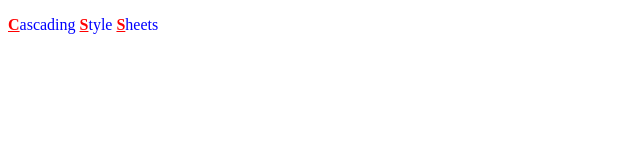
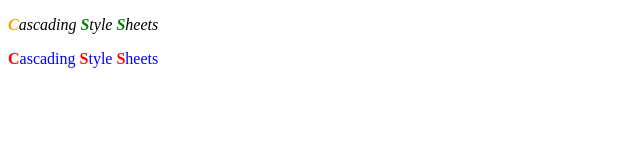
Before and after one commit to monster998/WebFirst, a plain HTML site: page MDNtest/doc1.html in a window 1280 px wide. Shown: the whole page, without its empty margins (0-640 px from the left). Drawn offline with Linux system fonts and the light colour scheme.

Commit message:
Add files via upload

```diff
--- a/MDNtest/doc1.html
+++ b/MDNtest/doc1.html
@@ -1,13 +1,17 @@
-<!DOCTYPE html>
+<!doctype html>
 <html>
   <head>
   <meta charset="UTF-8">
   <title>Sample document</title>
   <link rel="stylesheet" href="style1.css">
   </head>
-
   <body>
-    <p>
+    <p id="first">
+      <strong class="carrot">C</strong>ascading
+      <strong class="spinach">S</strong>tyle
+      <strong class="spinach">S</strong>heets
+    </p>
+    <p id="second">
       <strong>C</strong>ascading
       <strong>S</strong>tyle
       <strong>S</strong>heets
--- a/MDNtest/style1.css
+++ b/MDNtest/style1.css
@@ -1,2 +1,5 @@
-p {color: blue; }
-strong{color: red;text-decoration: underline;}
+strong { color: red; }
+.carrot { color: orange; }
+.spinach { color: green; }
+#first { font-style: italic; }
+#second{color:blue;}
```
